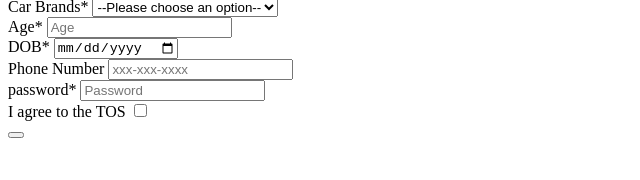
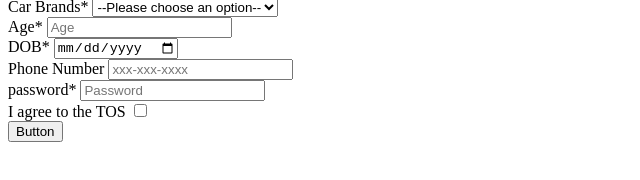
Before and after one commit to acciojob/signup-form-car-Harshadsonar, a website: page main.html in a window 1280 px wide. Shown: the part 72-252 px from the top of the page, without its empty margins (0-640 px from the left). Drawn offline with Linux system fonts and the light colour scheme.

Commit message:
error solved

```diff
--- a/main.html
+++ b/main.html
@@ -44,7 +44,7 @@
         <label for="tos">I agree to the TOS</label>
         <input type="checkbox" name="" id="tos" required> <br>
 
-        <button type="submit" value="submit"></button>
+        <button type="submit" value="submit">Button</button>
     </form>
 
 
```
